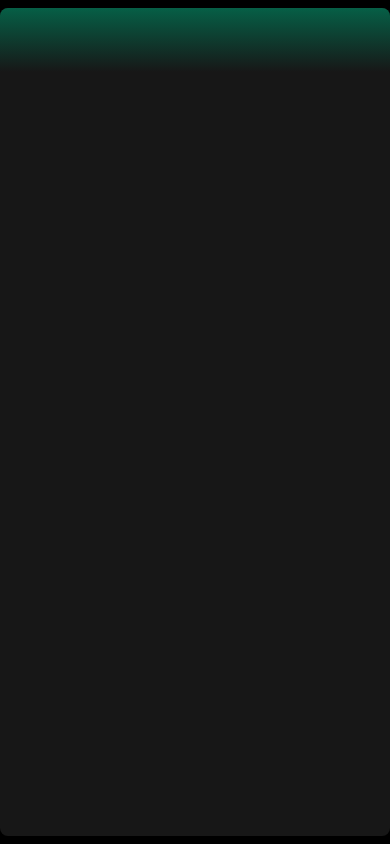
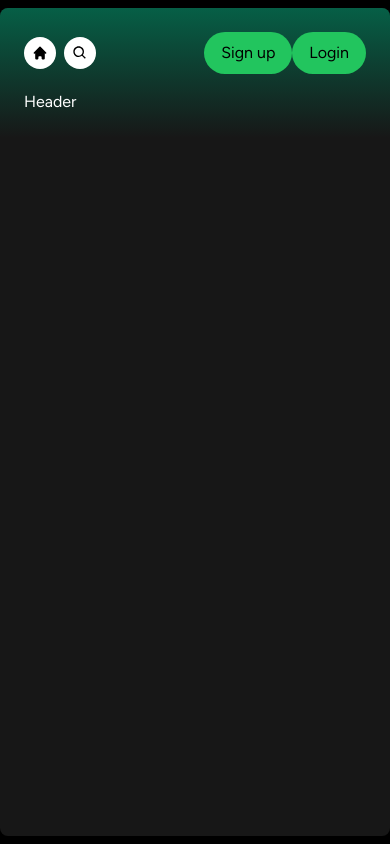
Before and after one commit to NotSohn/spotify-clone, a Next.js app: page / in a window 390 px wide. Built offline with nearby package versions, Linux system fonts and the light colour scheme.

Commit message:
added sign up and login button

```diff
--- /dev/null
+++ b/app/components/Button.tsx
@@ -0,0 +1,36 @@
+import { forwardRef } from "react";
+import { twMerge } from "tailwind-merge";
+
+interface ButtonProps extends React.ButtonHTMLAttributes<HTMLButtonElement> {}
+
+const Button = forwardRef<HTMLButtonElement, ButtonProps>(
+  ({ className, children, disabled, type = "button", ...props }, ref) => {
+    return (
+      <button
+        type={type}
+        className={twMerge(`
+        w-full
+    rounded-full
+    bg-green-500
+    border
+    border-transparent
+    px-4
+    py-2
+    disabled:cursor-not-allowed
+    disabled:opacity-50
+    text-black
+    hover:opacity-75
+    transition`)}
+        disabled={disabled}
+        ref={ref}
+        {...props}
+      >
+        {children}
+      </button>
+    );
+  }
+);
+
+Button.displayName = "Button";
+
+export default Button;
--- a/app/components/Header.tsx
+++ b/app/components/Header.tsx
@@ -4,6 +4,9 @@
 import { twMerge } from "tailwind-merge";
 import { RxCaretLeft } from "react-icons/rx";
 import { RxCaretRight } from "react-icons/rx";
+import { HiHome } from "react-icons/hi";
+import { BiSearch } from "react-icons/bi";
+import Button from "./Button";
 
 interface HeaderProps {
   //accepts children as a prop and also accepts className as a prop
@@ -40,6 +43,7 @@
         items-center"
         >
           <button
+            onClick={() => router.back()}
             className="
           rounded-full
           bg-black
@@ -52,6 +56,7 @@
             <RxCaretLeft className="text-white" size={35} />
           </button>
           <button
+            onClick={() => router.forward()}
             className="
           rounded-full
           bg-black
@@ -64,7 +69,69 @@
             <RxCaretRight className="text-white" size={35} />
           </button>
         </div>
+        <div className="flex md:hidden gap-x-2 items-center">
+          <button
+            className="
+          rounded-full
+          p-2
+          bg-white
+          flex
+          items-center
+          justify-center
+          hover:opacity-75
+          transition
+          "
+          >
+            <HiHome className="text-black size{20}" />
+          </button>
+          <button
+            className="
+          rounded-full
+          p-2
+          bg-white
+          flex
+          items-center
+          justify-center
+          hover:opacity-75
+          transition
+          "
+          >
+            <BiSearch className="text-black size{20}" />
+          </button>
+        </div>
+        <div
+          className="
+        flex
+        justify-between
+        items-center
+        gaps-x-4"
+        >
+          <div>
+            <Button
+              onClick={() => {}}
+              className="
+              bg-transparent
+              text-neutral-300
+              font-medium"
+            >
+              Sign up
+            </Button>
+          </div>
+          <div>
+            <Button
+              onClick={() => {}}
+              className="
+              bg-white
+              px-6
+              py-2
+              "
+            >
+              Login
+            </Button>
+          </div>
+        </div>
       </div>
+      {children}
     </div>
   );
 };
```
